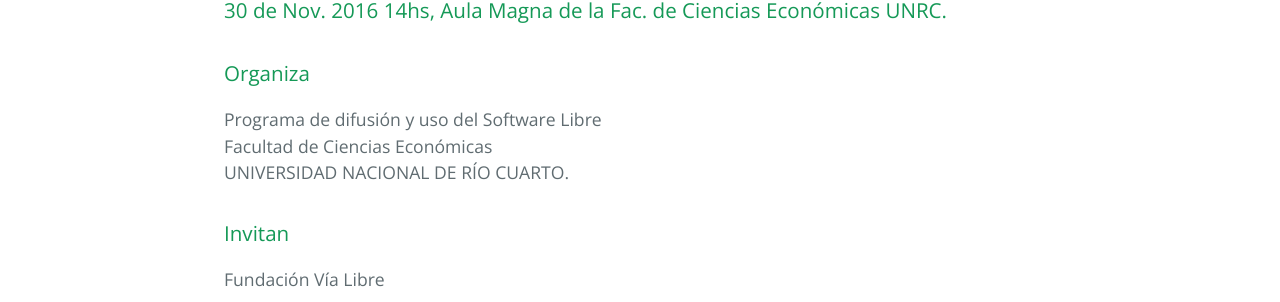
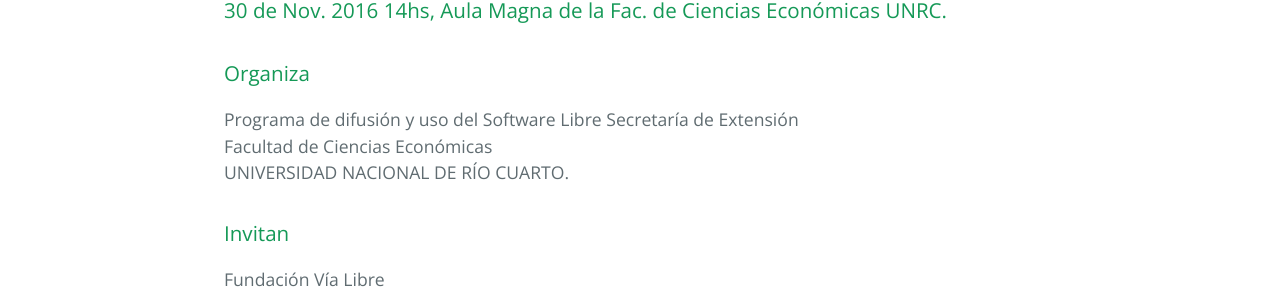
Before and after one commit to pewen/evoto, a Jekyll site: the page built from index.md, in a window 1280 px wide. Shown: the part 928-1230 px from the top of the page. Built offline with Jekyll 4.4.1, drawn with Linux system fonts in a browser that asks for light colours.

Commit message:
minor change

```diff
--- a/index.md
+++ b/index.md
@@ -17,6 +17,7 @@
 ### Organiza
 
 Programa de difusión y uso del Software Libre
+Secretaría de Extensión
 Facultad de Ciencias Económicas
 UNIVERSIDAD NACIONAL DE RÍO CUARTO.
 
```
Also changed, not shown: 1 other file.
